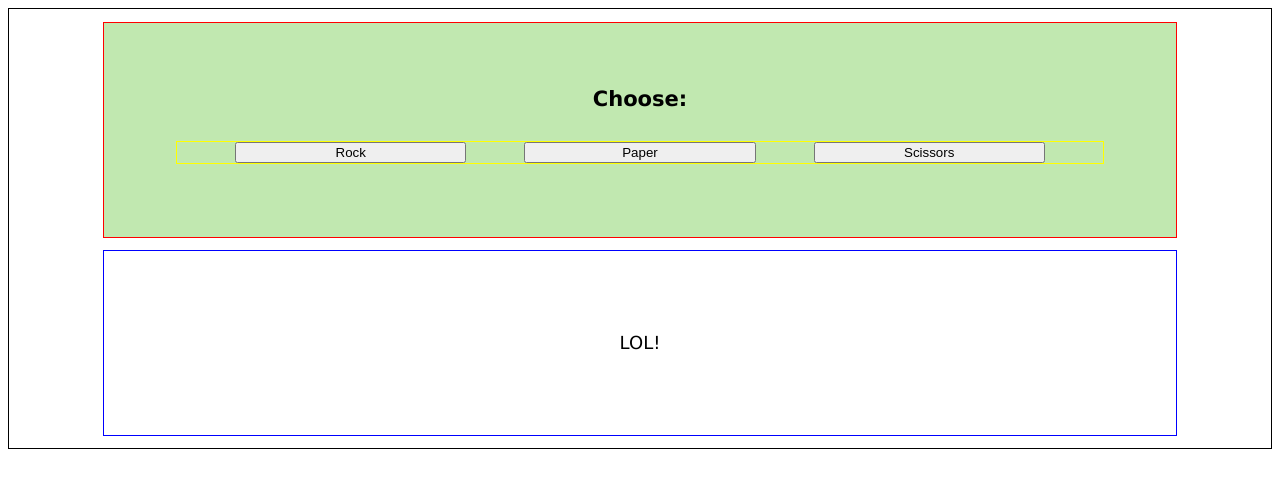
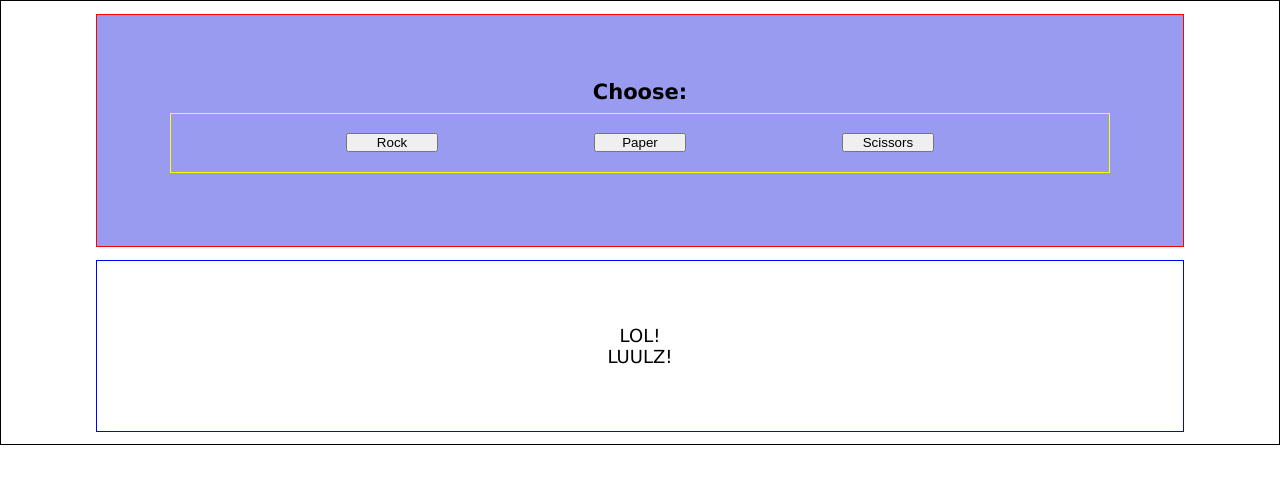
Before and after one commit to Dmitriy36/odin-rock-paper-scissors, a plain HTML site: page index.html in a window 1280 px wide. Drawn offline with Linux system fonts and the light colour scheme.

Commit message:
more progress

```diff
--- a/index.html
+++ b/index.html
@@ -11,9 +11,9 @@
         <div class="choice-prompt">
             <h3 class="instructions-text">Choose:</h3>
             <div class="options-buttons">
-                <button>Rock</button>
-                <button>Paper</button>
-                <button>Scissors</button>
+                <button id="btn-rock">Rock</button>
+                <button id="btn-paper">Paper</button>
+                <button id="btn-scissors">Scissors</button>
             </div>
         </div>
         <div class="results-panel">
--- a/script.js
+++ b/script.js
@@ -65,6 +65,34 @@ function playRound(humanChoice, computerChoice) {
 
 
 
+
+
+const btnRock = document.querySelector("#btn-rock");
+btnRock.addEventListener("click", rockButtonClicked);
+
+const btnPaper = document.querySelector("#btn-paper");
+btnPaper.addEventListener("click", paperButtonClicked);
+
+const btnScissors = document.querySelector("#btn-scissors");
+btnScissors.addEventListener("click", scissorsButtonClicked);
+
+const resultsPane = document.querySelector(".results-panel");
+const testCheck = document.createElement("p");
+testCheck.textContent="LUULZ!";
+resultsPane.append(testCheck);
+
+function rockButtonClicked(){
+    alert("rock button was clicked! LOL!");
+}
+
+function paperButtonClicked(){
+    alert("paper button was clicked! LOL!");
+}
+
+function scissorsButtonClicked(){
+    alert("scissors button was clicked! LOL!");
+}
+
 // function playGame(numberOfRounds) {
 
 //     for (let i=0;i<numberOfRounds;i++){
--- a/styles.css
+++ b/styles.css
@@ -1,3 +1,8 @@
+* {
+ margin: 0;
+ padding: 0;
+}
+
 .main-content {
     flex-direction:column;
     display:flex;
@@ -14,7 +19,7 @@
     width:75%;
     padding:5%;
     border:1px solid red;
-    background-color:hsl(102, 54%, 80%);
+    background-color:hsl(238, 75%, 77%);
     margin:1%;
 }
 
@@ -22,8 +27,8 @@
     display:flex;
     justify-content:space-evenly;
     border:1px solid yellow;
+    padding:2%;
     margin:1%;
-
 }
 
 .results-panel {
@@ -44,6 +49,8 @@
 }
 
 button {
-    width: 25%;
+    flex:0.1;
+    align-self:stretch;
+    /* width: 25%; */
     /* height: 25%; */
 }
```
